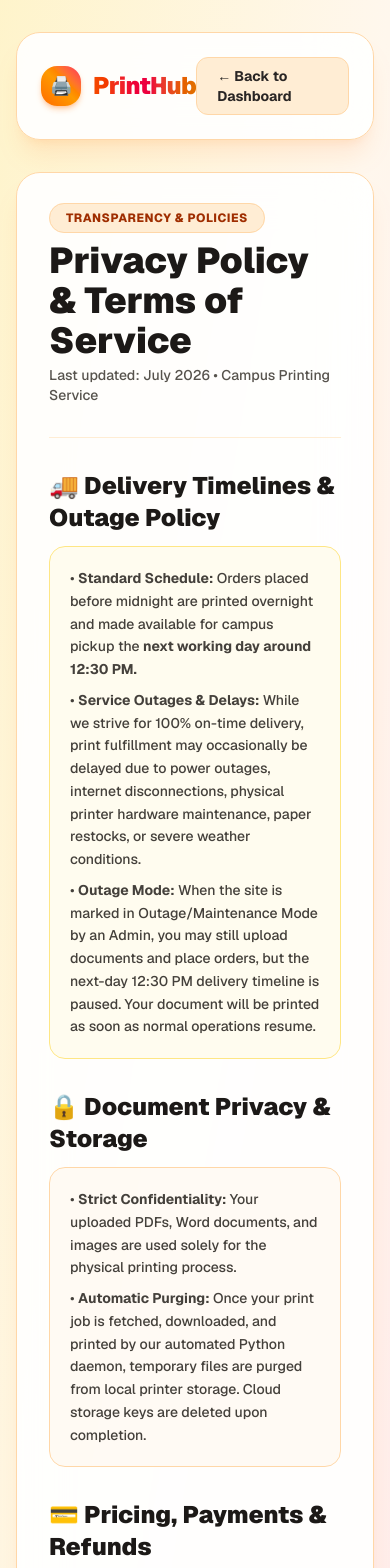
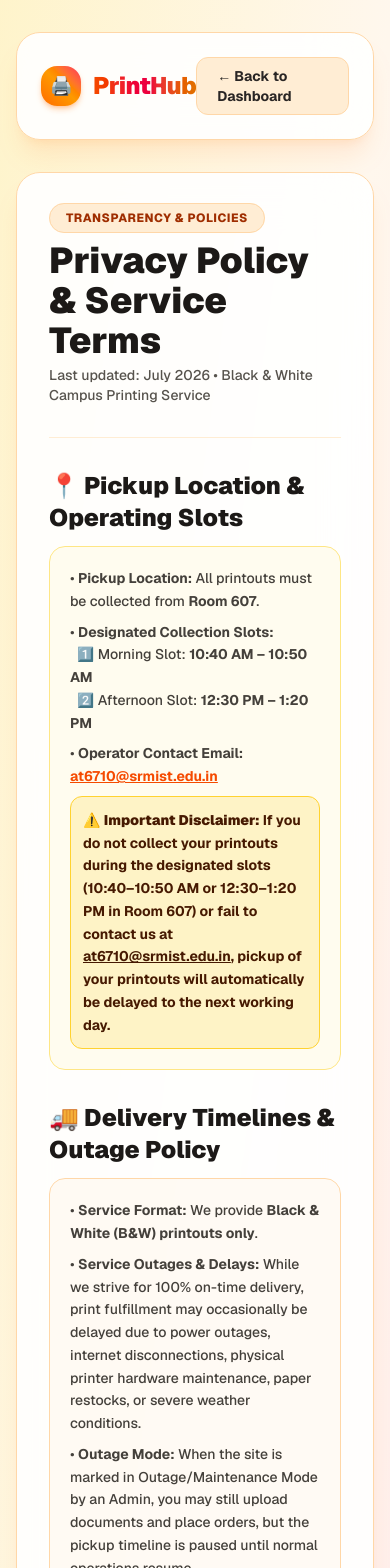
Before and after one commit to AkshatTh/Printlet, a Next.js app: page /privacy in a window 390 px wide. Shown: the top 1568 px of the page. Built offline with nearby package versions, Linux system fonts and the light colour scheme.

Commit message:
Clarify Black & White printouts only, add Room 607 collection slots (10:40-10:50 AM, 12:30-1:20 PM), contact email at6710@srmist.edu.in, and delay disclaimer

```diff
--- a/app/dashboard/page.tsx
+++ b/app/dashboard/page.tsx
@@ -239,7 +239,7 @@ export default function DashboardPage() {
         amount: checkoutData.amount,
         currency: checkoutData.currency,
         name: 'PrintHub',
-        description: `Print ${uploadResponse.pageCount} total page(s) (${uploadResponse.fileCount} file(s))`,
+        description: `B&W Print ${uploadResponse.pageCount} total page(s) (${uploadResponse.fileCount} file(s))`,
         order_id: checkoutData.razorpayOrderId,
         modal: {
           ondismiss: function () {
@@ -345,7 +345,7 @@ export default function DashboardPage() {
               <h1 className="text-3xl font-black bg-clip-text text-transparent bg-gradient-to-r from-orange-600 via-rose-600 to-amber-600">
                 Welcome, {userName}! 👋
               </h1>
-              <p className="text-sm text-stone-600 mt-1 font-bold">Student Print Dashboard</p>
+              <p className="text-sm text-stone-600 mt-1 font-bold">Black & White Campus Print Dashboard</p>
             </div>
 
             <div className="flex items-center gap-3">
@@ -378,6 +378,39 @@ export default function DashboardPage() {
             </div>
           </div>
 
+          {/* Permanent Collection & Location Card */}
+          <div className="bg-white/90 backdrop-blur-xl p-6 rounded-3xl border border-orange-200 shadow-lg shadow-orange-500/5 space-y-3">
+            <div className="flex items-center gap-2 text-orange-800 font-black text-lg">
+              <span>📍</span>
+              <span>Pickup Information & Slots — Room 607</span>
+            </div>
+
+            <div className="grid grid-cols-1 sm:grid-cols-3 gap-3 text-sm font-medium text-stone-700">
+              <div className="bg-amber-50 p-3.5 rounded-2xl border border-amber-200">
+                <p className="text-xs font-black text-stone-500 uppercase">Location</p>
+                <p className="font-extrabold text-stone-900 mt-0.5 text-base">Room 607</p>
+              </div>
+
+              <div className="bg-orange-50 p-3.5 rounded-2xl border border-orange-200">
+                <p className="text-xs font-black text-stone-500 uppercase">Daily Pickup Slots</p>
+                <p className="font-extrabold text-orange-900 mt-0.5 text-xs">
+                  • 10:40 AM – 10:50 AM<br />• 12:30 PM – 1:20 PM
+                </p>
+              </div>
+
+              <div className="bg-rose-50 p-3.5 rounded-2xl border border-rose-200">
+                <p className="text-xs font-black text-stone-500 uppercase">Inquiries & Discussions</p>
+                <p className="font-bold text-rose-900 mt-0.5 text-xs">
+                  <a href="mailto:at6710@srmist.edu.in" className="underline font-black">at6710@srmist.edu.in</a>
+                </p>
+              </div>
+            </div>
+
+            <div className="p-3 bg-amber-100/70 border border-amber-300 text-amber-950 rounded-2xl text-xs font-bold leading-relaxed">
+              ⚠️ <strong>Important Notice:</strong> If you fail to collect your printouts during the designated slots (10:40–10:50 AM or 12:30–1:20 PM in Room 607) or do not contact <a href="mailto:at6710@srmist.edu.in" className="underline">at6710@srmist.edu.in</a>, pickup of your printout will be delayed to the next working day.
+            </div>
+          </div>
+
           {/* Multi-File Upload Section */}
           <div className="bg-white/90 backdrop-blur-xl rounded-3xl p-6 lg:p-8 shadow-xl shadow-orange-500/10 border border-orange-200 space-y-6">
             {error && (
@@ -396,30 +429,36 @@ export default function DashboardPage() {
                 <div>
                   <h2 className="text-3xl font-black text-stone-900">Payment Successful & Order Placed!</h2>
                   <p className="text-stone-600 font-bold text-sm mt-1">
-                    Your document has been sent directly to the local dorm print queue.
+                    Your Black & White document has been sent directly to the local print queue.
                   </p>
                 </div>
 
-                <div className="bg-white/90 p-5 rounded-2xl border border-emerald-200 text-left max-w-lg mx-auto space-y-2 text-sm">
+                <div className="bg-white/90 p-5 rounded-2xl border border-emerald-200 text-left max-w-lg mx-auto space-y-3 text-sm">
                   <div className="flex justify-between">
                     <span className="text-stone-500 font-medium">Document(s):</span>
                     <span className="font-bold text-stone-900">{paymentSuccess.fileNames}</span>
                   </div>
                   <div className="flex justify-between">
-                    <span className="text-stone-500 font-medium">Total Pages:</span>
+                    <span className="text-stone-500 font-medium">Total B&W Pages:</span>
                     <span className="font-bold text-stone-900">{paymentSuccess.pageCount} pages</span>
                   </div>
                   <div className="flex justify-between">
                     <span className="text-stone-500 font-medium">Amount Paid:</span>
                     <span className="font-black text-emerald-600 text-base">₹{paymentSuccess.amount.toFixed(2)}</span>
                   </div>
-                  <div className="pt-2 border-t border-stone-200 text-xs font-bold text-orange-800 flex items-center gap-1.5">
-                    <span>📍</span>
-                    <span>
-                      {siteStatus?.isClosed
-                        ? 'Outage Notice: Your order is queued and will be printed as soon as service resumes.'
-                        : 'Ready for pickup tomorrow at 12:30 PM at the main cafeteria!'}
-                    </span>
+
+                  <div className="p-3 bg-emerald-50 rounded-xl border border-emerald-200 text-xs font-bold text-stone-800 space-y-1">
+                    <p className="text-emerald-800 text-sm font-black flex items-center gap-1.5">
+                      <span>📍</span>
+                      <span>Collection Instructions (Room 607)</span>
+                    </p>
+                    <p>• <strong>Pickup Location:</strong> Room 607</p>
+                    <p>• <strong>Daily Slots:</strong> 10:40 AM – 10:50 AM or 12:30 PM – 1:20 PM</p>
+                    <p>• <strong>Contact:</strong> <a href="mailto:at6710@srmist.edu.in" className="text-orange-600 underline">at6710@srmist.edu.in</a></p>
+                  </div>
+
+                  <div className="p-2.5 bg-amber-50 border border-amber-300 text-amber-900 rounded-xl text-xs font-bold">
+                    ⚠️ <strong>Disclaimer:</strong> If you do not come during the designated pickup slots or fail to contact us at <a href="mailto:at6710@srmist.edu.in" className="underline">at6710@srmist.edu.in</a>, pickup of your printout will be delayed to the next working day.
                   </div>
                 </div>
 
@@ -444,7 +483,7 @@ export default function DashboardPage() {
             ) : !uploadResponse ? (
               <div className="space-y-6">
                 <h2 className="text-2xl font-black text-stone-900 flex items-center gap-2">
-                  <span>📂 Upload Documents to Print</span>
+                  <span>📂 Upload Documents (Black & White Only)</span>
                 </h2>
 
                 {/* Drag and Drop Zone */}
@@ -472,7 +511,7 @@ export default function DashboardPage() {
                       📄
                     </div>
                     <p className="text-xl font-black text-stone-900">
-                      Drag & Drop Multiple Files Here
+                      Drag & Drop Multiple Files Here (B&W Prints)
                     </p>
                     <p className="text-sm text-stone-600 mt-1 font-medium">
                       or click to browse PDFs, DOCX, PNG, JPG (up to 50MB per file)
@@ -531,7 +570,7 @@ export default function DashboardPage() {
               /* Calculated Price Breakdown & Payment Button */
               <div className="space-y-6 bg-gradient-to-br from-amber-500/10 via-orange-500/10 to-rose-500/10 p-6 lg:p-8 rounded-3xl border border-orange-200">
                 <h3 className="text-xl font-black text-stone-900">
-                  Order Summary
+                  Order Summary (Black & White Printout)
                 </h3>
 
                 <div className="space-y-3 text-sm">
@@ -540,7 +579,7 @@ export default function DashboardPage() {
                     <span className="font-bold text-stone-900">{uploadResponse.fileNames}</span>
                   </div>
                   <div className="flex justify-between py-2 border-b border-orange-200">
-                    <span className="text-stone-600 font-medium">Total Page Count:</span>
+                    <span className="text-stone-600 font-medium">Total B&W Page Count:</span>
                     <span className="font-black text-orange-600">{uploadResponse.pageCount} page(s)</span>
                   </div>
                   <div className="flex justify-between py-2 border-b border-orange-200">
@@ -597,7 +636,7 @@ export default function DashboardPage() {
                         <div>
                           <p className="font-extrabold text-stone-900">{ord.file_name || 'Document Print'}</p>
                           <p className="text-xs text-stone-600 font-bold mt-1">
-                            {ord.page_count} pages • ₹{(ord.total_amount / 100).toFixed(2)} • Ordered on {new Date(ord.created_at).toLocaleDateString()}
+                            {ord.page_count} B&W pages • ₹{(ord.total_amount / 100).toFixed(2)} • Ordered on {new Date(ord.created_at).toLocaleDateString()}
                           </p>
                         </div>
                         <span className={`self-start sm:self-center px-3.5 py-1.5 rounded-full text-xs font-black ${getStatusBadge(currentStatus)}`}>
@@ -611,8 +650,8 @@ export default function DashboardPage() {
                           <span>📍</span>
                           <span>
                             {siteStatus?.isClosed
-                              ? 'Outage Notice: Order received. Next-day delivery timeline will resume when service reopens.'
-                              : getPickupMessage(new Date(ord.pickup_time))}
+                              ? 'Outage Notice: Order received. Delivery timeline will resume when service reopens.'
+                              : `Collect in Room 607 (10:40–10:50 AM or 12:30–1:20 PM). Contact: at6710@srmist.edu.in`}
                           </span>
                         </div>
                       )}
--- a/app/page.tsx
+++ b/app/page.tsx
@@ -124,18 +124,18 @@ export default function Home() {
         {/* Hero Section */}
         <section className="text-center py-10 lg:py-16 max-w-4xl mx-auto">
           <div className="inline-flex items-center gap-2 px-5 py-2 rounded-full bg-amber-200/80 text-amber-900 text-sm font-extrabold mb-6 border border-amber-300 shadow-sm">
-            <span>🚀 Black-n-White Campus Printing Platform</span>
+            <span>🖨️ Black & White Campus Printing Service</span>
           </div>
 
           <h1 className="text-5xl lg:text-7xl font-black text-stone-900 tracking-tight leading-tight mb-6">
-            Printing Made{' '}
+            Black & White Printing{' '}
             <span className="bg-clip-text text-transparent bg-gradient-to-r from-orange-500 via-rose-500 to-amber-500">
-              Simple.
+              Made Simple.
             </span>
           </h1>
 
           <p className="text-xl text-stone-700 font-medium mb-10 max-w-2xl mx-auto leading-relaxed">
-            Upload your documents right from your phone or laptop, pay via UPI, and pick up your fresh <strong>black-n-white</strong> printouts on campus the next working day!
+            Upload your documents online, pay via UPI, and collect your <strong>Black & White</strong> printouts from <strong>Room 607</strong> during designated slots (10:40 AM – 10:50 AM or 12:30 PM – 1:20 PM)!
           </p>
 
           <div className="flex flex-col sm:flex-row justify-center items-center gap-4">
@@ -160,11 +160,11 @@ export default function Home() {
         <section className="grid grid-cols-1 md:grid-cols-3 gap-6 py-8">
           <div className="bg-white/90 backdrop-blur-xl p-8 rounded-3xl border border-orange-100 shadow-xl shadow-orange-500/10 hover:-translate-y-1.5 transition-all duration-300">
             <div className="w-14 h-14 bg-amber-100 text-amber-600 rounded-2xl flex items-center justify-center mb-5 text-2xl shadow-md shadow-amber-500/10">
-              📂
+              📄
             </div>
-            <h3 className="text-2xl font-black text-stone-900 mb-2">Multi-File Upload</h3>
+            <h3 className="text-2xl font-black text-stone-900 mb-2">Black & White Printouts</h3>
             <p className="text-stone-600 leading-relaxed text-sm font-medium">
-              Select multiple PDFs, DOCX files, or images in a single batch. We automatically aggregate your total pages!
+              Crisp black-n-white prints for notes, assignments, & lab manuals. Multi-file upload with aggregated pages!
             </p>
           </div>
 
@@ -174,7 +174,7 @@ export default function Home() {
             </div>
             <h3 className="text-2xl font-black text-stone-900 mb-2">Volume Discounts</h3>
             <p className="text-stone-600 leading-relaxed text-sm font-medium">
-              Save big on large assignments & lab manuals! Prices start at ₹4.00 and drop dynamically down to ₹3.50 per page.
+              Save big on large documents! Prices start at ₹4.00 and drop dynamically down to ₹3.50 per page.
             </p>
           </div>
 
@@ -182,9 +182,9 @@ export default function Home() {
             <div className="w-14 h-14 bg-emerald-100 text-emerald-600 rounded-2xl flex items-center justify-center mb-5 text-2xl shadow-md shadow-emerald-500/10">
               📍
             </div>
-            <h3 className="text-2xl font-black text-stone-900 mb-2">Campus Pickup</h3>
+            <h3 className="text-2xl font-black text-stone-900 mb-2">Room 607 Collection</h3>
             <p className="text-stone-600 leading-relaxed text-sm font-medium">
-              Printed overnight and delivered by the next working day.
+              Collect in Room 607 between 10:40–10:50 AM or 12:30–1:20 PM. Contact <a href="mailto:at6710@srmist.edu.in" className="text-orange-600 underline font-bold">at6710@srmist.edu.in</a> for queries.
             </p>
           </div>
         </section>
@@ -197,7 +197,7 @@ export default function Home() {
                 Super Clear Pricing
               </span>
               <h2 className="text-4xl font-black text-stone-900 mt-3 mb-2">
-                Live Pricing Calculator
+                Live Pricing Calculator (B&W Printouts)
               </h2>
               <p className="text-stone-600 font-medium text-sm">
                 Move the slider to calculate instant costs for your documents.
@@ -238,7 +238,7 @@ export default function Home() {
 
                 <div className="border-t border-orange-200 pt-4 space-y-2">
                   <div className="flex justify-between text-sm font-medium text-stone-600">
-                    <span>Current Tier Rate:</span>
+                    <span>Current B&W Tier Rate:</span>
                     <span className="font-bold text-stone-900">₹{currentRate.toFixed(2)} / page</span>
                   </div>
                   <div className="flex justify-between text-2xl font-black text-orange-600 pt-2">
@@ -250,7 +250,7 @@ export default function Home() {
 
               {/* Pricing Tiers */}
               <div className="space-y-3">
-                <h3 className="text-lg font-black text-stone-900 mb-3">Volume Discount Schedule</h3>
+                <h3 className="text-lg font-black text-stone-900 mb-3">Volume Discount Schedule (B&W)</h3>
 
                 <div className="flex justify-between items-center p-4 bg-amber-50 rounded-2xl border border-amber-200">
                   <div>
@@ -288,7 +288,7 @@ export default function Home() {
 
         {/* Footer */}
         <footer className="flex flex-col sm:flex-row justify-between items-center py-8 text-xs text-stone-500 font-bold border-t border-orange-200/60 gap-4">
-          <p>© {new Date().getFullYear()} PrintHub — Light, Fast & Automated Campus Printing Micro-SaaS.</p>
+          <p>© {new Date().getFullYear()} PrintHub — Black & White Campus Printing Service. Contact: <a href="mailto:at6710@srmist.edu.in" className="underline hover:text-stone-800">at6710@srmist.edu.in</a></p>
           <div className="flex gap-4">
             <Link href="/privacy" className="hover:text-stone-900 transition-colors">
               Privacy Policy & Delivery Terms
--- a/app/privacy/page.tsx
+++ b/app/privacy/page.tsx
@@ -32,78 +32,103 @@ export default function PrivacyPage() {
               Transparency & Policies
             </span>
             <h1 className="text-4xl font-black text-stone-900 mt-3">
-              Privacy Policy & Terms of Service
+              Privacy Policy & Service Terms
             </h1>
             <p className="text-sm text-stone-600 font-medium mt-1">
-              Last updated: July 2026 • Campus Printing Service
+              Last updated: July 2026 • Black & White Campus Printing Service
             </p>
           </div>
 
           <hr className="border-orange-100" />
 
-          {/* Section 1: Delivery Timelines & Delays */}
+          {/* Section 1: Pickup Location & Slots */}
+          <div className="space-y-3">
+            <h2 className="text-2xl font-black text-stone-900 flex items-center gap-2">
+              <span>📍 Pickup Location & Operating Slots</span>
+            </h2>
+            <div className="bg-amber-50/80 p-5 rounded-2xl border border-amber-200 space-y-2 text-sm text-stone-700 font-medium leading-relaxed">
+              <p>
+                • <strong>Pickup Location:</strong> All printouts must be collected from <strong>Room 607</strong>.
+              </p>
+              <p>
+                • <strong>Designated Collection Slots:</strong>
+                <br />
+                &nbsp;&nbsp;1️⃣ Morning Slot: <strong>10:40 AM – 10:50 AM</strong>
+                <br />
+                &nbsp;&nbsp;2️⃣ Afternoon Slot: <strong>12:30 PM – 1:20 PM</strong>
+              </p>
+              <p>
+                • <strong>Operator Contact Email:</strong> <a href="mailto:at6710@srmist.edu.in" className="text-orange-600 underline font-bold">at6710@srmist.edu.in</a>
+              </p>
+              <p className="p-3 bg-amber-100 border border-amber-300 text-amber-950 rounded-xl font-bold mt-2">
+                ⚠️ <strong>Important Disclaimer:</strong> If you do not collect your printouts during the designated slots (10:40–10:50 AM or 12:30–1:20 PM in Room 607) or fail to contact us at <a href="mailto:at6710@srmist.edu.in" className="underline">at6710@srmist.edu.in</a>, pickup of your printouts will automatically be delayed to the next working day.
+              </p>
+            </div>
+          </div>
+
+          {/* Section 2: Delivery Timelines & Outage Policy */}
           <div className="space-y-3">
             <h2 className="text-2xl font-black text-stone-900 flex items-center gap-2">
               <span>🚚 Delivery Timelines & Outage Policy</span>
             </h2>
-            <div className="bg-amber-50/80 p-5 rounded-2xl border border-amber-200 space-y-2 text-sm text-stone-700 font-medium leading-relaxed">
+            <div className="bg-orange-50/60 p-5 rounded-2xl border border-orange-200 space-y-2 text-sm text-stone-700 font-medium leading-relaxed">
               <p>
-                • <strong>Standard Schedule:</strong> Orders placed before midnight are printed overnight and made available for campus pickup the <strong>next working day around 12:30 PM.</strong>
+                • <strong>Service Format:</strong> We provide <strong>Black & White (B&W) printouts only</strong>.
               </p>
               <p>
                 • <strong>Service Outages & Delays:</strong> While we strive for 100% on-time delivery, print fulfillment may occasionally be delayed due to power outages, internet disconnections, physical printer hardware maintenance, paper restocks, or severe weather conditions.
               </p>
               <p>
-                • <strong>Outage Mode:</strong> When the site is marked in Outage/Maintenance Mode by an Admin, you may still upload documents and place orders, but the next-day 12:30 PM delivery timeline is paused. Your document will be printed as soon as normal operations resume.
+                • <strong>Outage Mode:</strong> When the site is marked in Outage/Maintenance Mode by an Admin, you may still upload documents and place orders, but the pickup timeline is paused until normal operations resume.
               </p>
             </div>
           </div>
 
-          {/* Section 2: Privacy & Document Data Handling */}
+          {/* Section 3: Privacy & Document Data Handling */}
           <div className="space-y-3">
             <h2 className="text-2xl font-black text-stone-900 flex items-center gap-2">
               <span>🔒 Document Privacy & Storage</span>
             </h2>
-            <div className="bg-orange-50/60 p-5 rounded-2xl border border-orange-200 space-y-2 text-sm text-stone-700 font-medium leading-relaxed">
+            <div className="bg-amber-50/60 p-5 rounded-2xl border border-amber-200 space-y-2 text-sm text-stone-700 font-medium leading-relaxed">
               <p>
                 • <strong>Strict Confidentiality:</strong> Your uploaded PDFs, Word documents, and images are used solely for the physical printing process.
               </p>
               <p>
-                • <strong>Automatic Purging:</strong> Once your print job is fetched, downloaded, and printed by our automated Python daemon, temporary files are purged from local printer storage. Cloud storage keys are deleted upon completion.
+                • <strong>Automatic Purging:</strong> Once your print job is fetched, downloaded, and printed by our automated Python daemon, temporary files are purged from local printer storage and cloud keys are deleted upon completion.
               </p>
             </div>
           </div>
 
-          {/* Section 3: Payments & Refunds */}
+          {/* Section 4: Payments & Refunds */}
           <div className="space-y-3">
             <h2 className="text-2xl font-black text-stone-900 flex items-center gap-2">
               <span>💳 Pricing, Payments & Refunds</span>
             </h2>
             <div className="bg-rose-50/60 p-5 rounded-2xl border border-rose-200 space-y-2 text-sm text-stone-700 font-medium leading-relaxed">
               <p>
-                • <strong>Dynamic Pricing:</strong> Printing rates start at <strong>₹4.00/page</strong> and scale down to <strong>₹3.50/page</strong> for volume orders (30+ pages). Optional stapling is ₹1.00 per batch.
+                • <strong>B&W Dynamic Pricing:</strong> Black & White printing rates start at <strong>₹4.00/page</strong> and scale down to <strong>₹3.50/page</strong> for volume orders (30+ pages). Optional stapling is ₹1.00 per batch.
               </p>
               <p>
-                • <strong>Secure Razorpay Processing:</strong> Payments are processed via UPI, Credit/Debit cards, or NetBanking through Razorpay's PCI-DSS compliant checkout.
+                • <strong>Secure Payment Processing:</strong> Payments are processed via UPI, Credit/Debit cards, or NetBanking through Razorpay checkout.
               </p>
               <p>
-                • <strong>Refunds:</strong> If a print job fails due to a machine error or corrupted upload, contact the Admin directly via WhatsApp for a immediate free re-print or refund.
+                • <strong>Refunds & Support:</strong> If a print job fails due to a machine error or corrupted upload, contact <a href="mailto:at6710@srmist.edu.in" className="text-orange-600 underline font-bold">at6710@srmist.edu.in</a> or WhatsApp for an immediate free re-print or refund.
               </p>
             </div>
           </div>
 
-          {/* Section 4: Contact & Support */}
+          {/* Section 5: Contact & Support */}
           <div className="bg-gradient-to-r from-orange-500 to-rose-500 text-white p-6 rounded-2xl space-y-2 shadow-lg shadow-orange-500/20">
             <h3 className="text-xl font-black">Need Help or Have Questions?</h3>
             <p className="text-sm font-medium text-orange-50">
-              Reach out directly to the dorm print operator via WhatsApp or email if you need urgent order assistance!
+              Contact operator directly at <a href="mailto:at6710@srmist.edu.in" className="underline font-bold text-white">at6710@srmist.edu.in</a> for urgent order assistance!
             </p>
           </div>
         </div>
 
         {/* Footer */}
         <footer className="text-center text-xs text-stone-500 font-bold py-4">
-          <p>© {new Date().getFullYear()} PrintHub — Campus Dorm Printing Network</p>
+          <p>© {new Date().getFullYear()} PrintHub — Black & White Campus Printing Service</p>
         </footer>
       </div>
     </div>
```
Also changed, not shown: lib/pickup-time.ts (+3 -6 lines).
